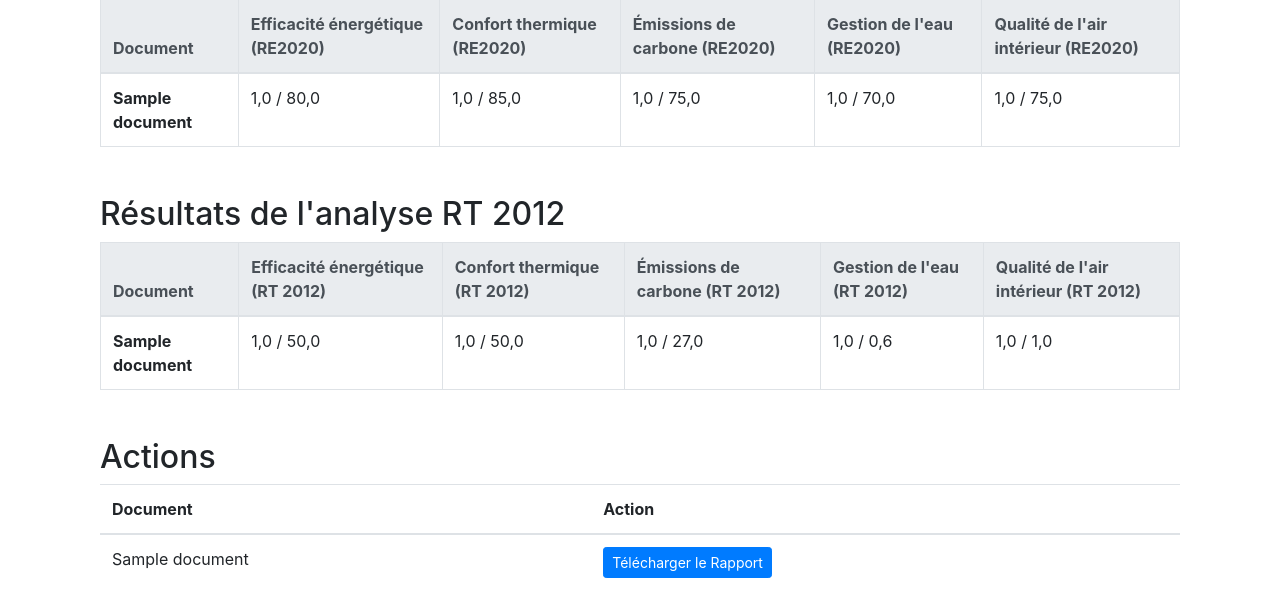
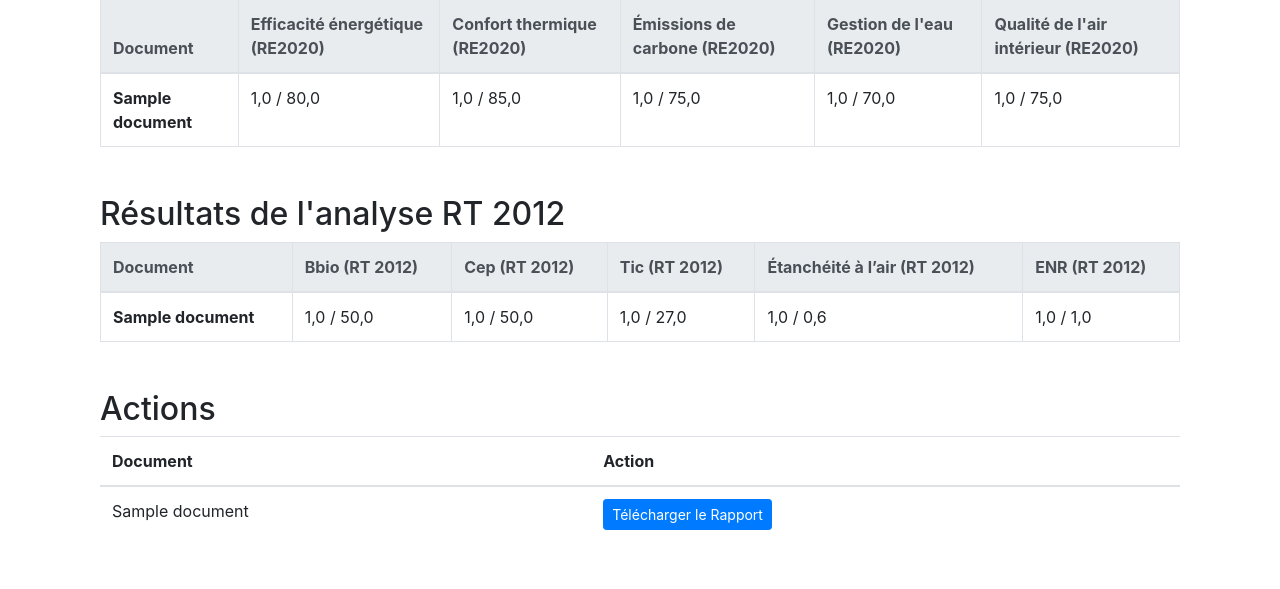
Before and after one commit to Snow275/rt2012-re2020-analyzer, a Django app: page /results/ in a window 1280 px wide. Shown: the part 127-716 px from the top of the page. Run offline with Django 5.2, Linux system fonts and the light colour scheme; tables that the repository leaves empty hold one stand-in row (values such as "Sample post"); some libraries are stand-ins or nearby versions.

Commit message:
Update results.html

```diff
--- a/main/templates/main/results.html
+++ b/main/templates/main/results.html
@@ -37,11 +37,11 @@
         <thead class="thead-light">
             <tr>
                 <th>Document</th>
-                <th>Efficacité énergétique (RT 2012)</th>
-                <th>Confort thermique (RT 2012)</th>
-                <th>Émissions de carbone (RT 2012)</th>
-                <th>Gestion de l'eau (RT 2012)</th>
-                <th>Qualité de l'air intérieur (RT 2012)</th>
+                <th>Bbio (RT 2012)</th>
+                <th>Cep (RT 2012)</th>
+                <th>Tic (RT 2012)</th>
+                <th>Étanchéité à l’air (RT 2012)</th>
+                <th>ENR (RT 2012)</th>
             </tr>
         </thead>
         <tbody>
```
